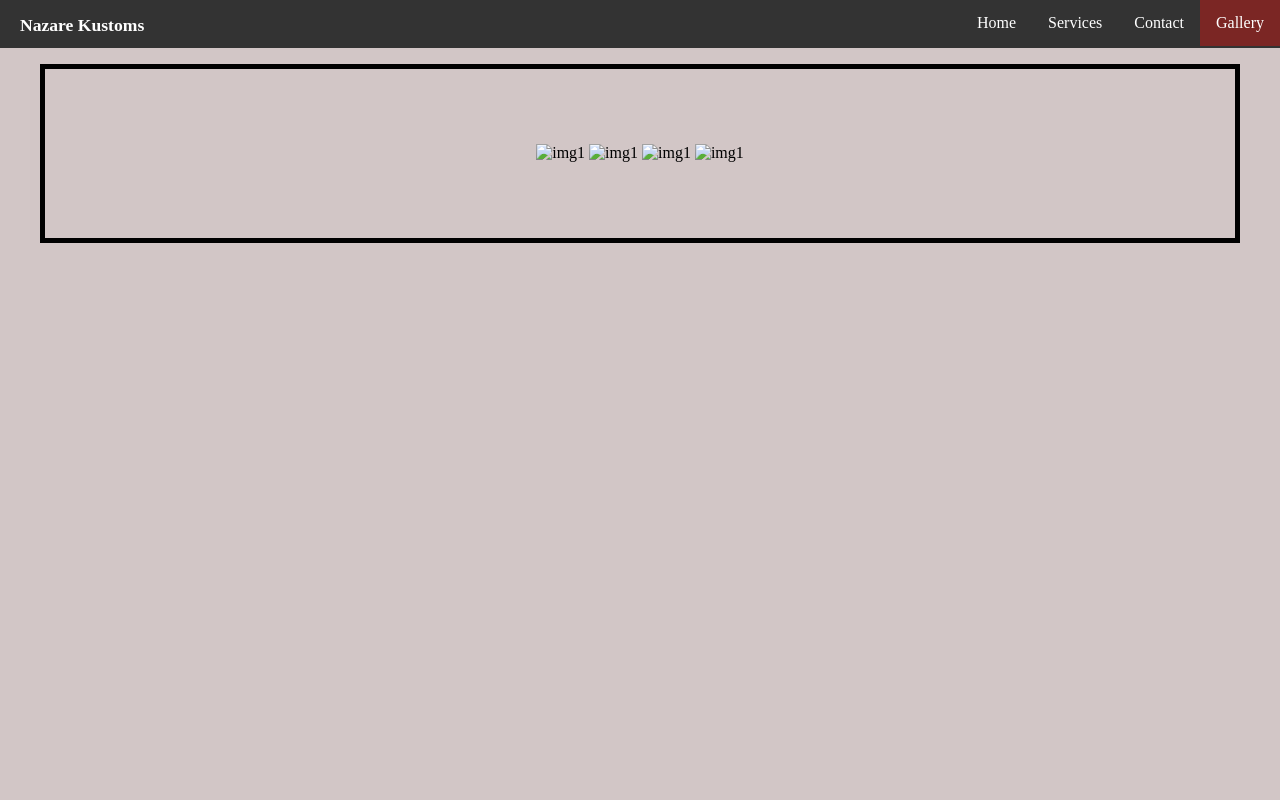
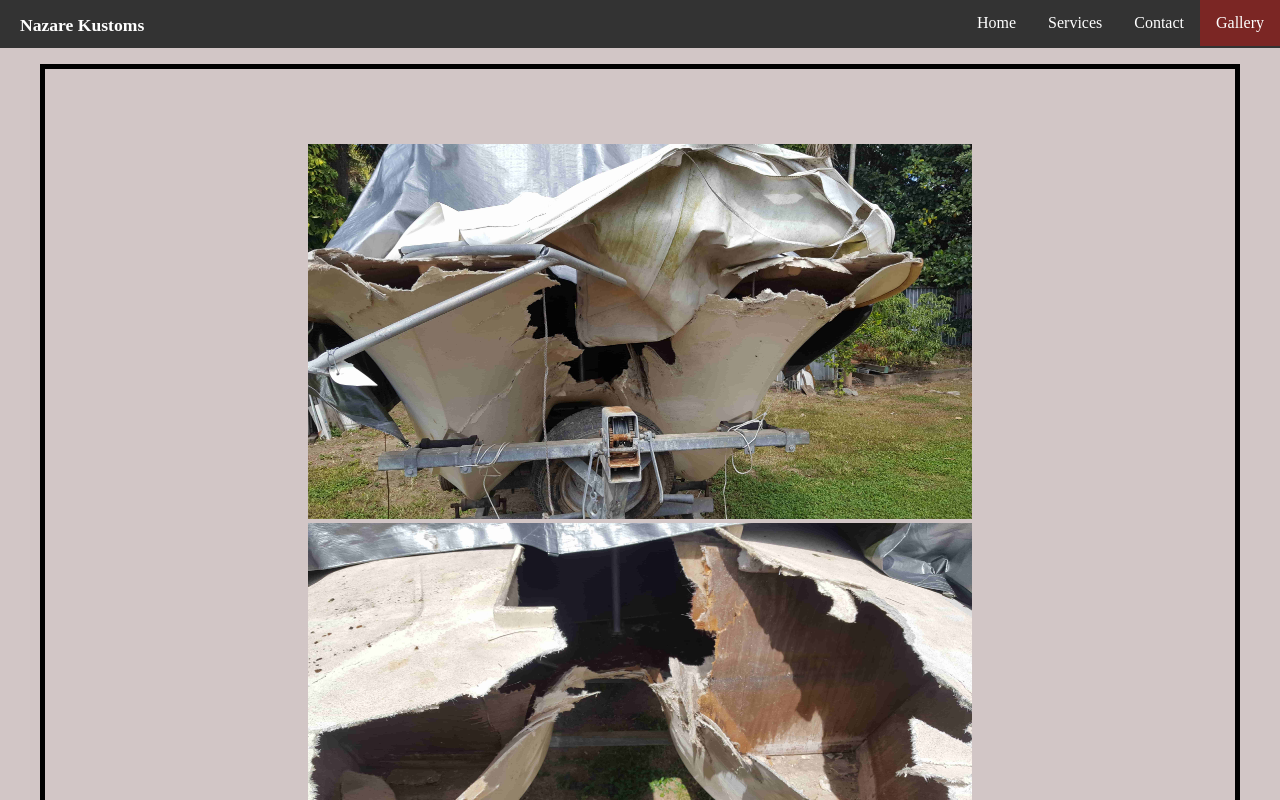
Before and after one commit to NazareKustoms/NazareKustoms.com, a plain HTML site: page news.html in a window 1280 px wide. Shown: the top 800 px of the page. Drawn offline with Linux system fonts and the light colour scheme.

Commit message:
Update news.html

```diff
--- a/news.html
+++ b/news.html
@@ -65,10 +65,10 @@ h2 {font-size: 1.5rem; text-align: center;}
 
 <div>
  <figure id="img1">
-  <img src="/nazarekustoms.github.io/20180816_113815.jpg" alt="img1" height="375px" width="664px">
-  <img src="/nazarekustoms.github.io/20180816_114705.jpg" alt="img1" height="375px" width="664px">
-  <img src="/nazarekustoms.github.io/20180925_165423.jpg" alt="img1" height="375px" width="664px">
-  <img src="nazarekustoms.github.io/20181008_105042.jpg" alt="img1" height="375px" width="664px">
+  <img src="20180816_113815.jpg" alt="img1" height="375px" width="664px">
+  <img src="20180816_114705.jpg" alt="img1" height="375px" width="664px">
+  <img src="20180925_165423.jpg" alt="img1" height="375px" width="664px">
+  <img src="20181008_105042.jpg" alt="img1" height="375px" width="664px">
 </figure>
 </div>
 
```
